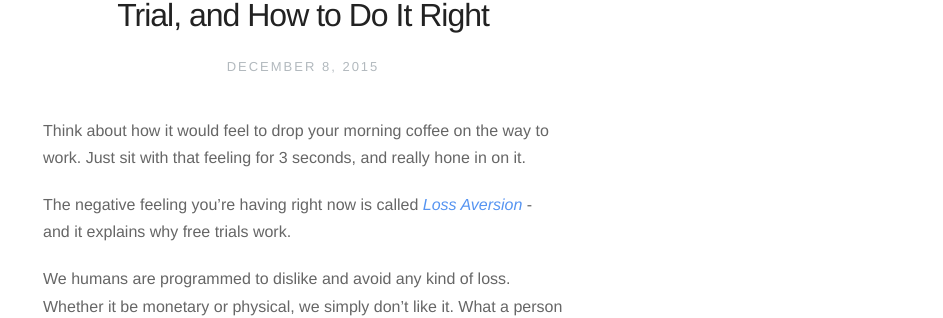
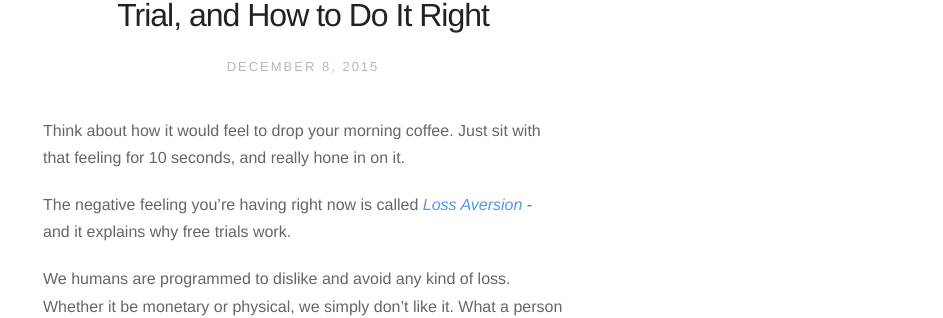
Before and after one commit to willbarrett/willbarrett.github.io, a Jekyll site: the page built from _posts/2015-12-08-free-trial-psychology.markdown, in a window 1280 px wide and 900 px high. Shown: the part 229-547 px from the top of the window, without its empty margins (337-1280 px from the left). Built offline with Jekyll 4.4.1, drawn with Linux system fonts in a browser that asks for light colours; nearby versions of some CDN libraries; Markdown is read by kramdown in place of the engine named in the settings; comment, search, counter and statistics services are not loaded.

Commit message:
Fix first sentence

```diff
--- a/_posts/2015-12-08-free-trial-psychology.markdown
+++ b/_posts/2015-12-08-free-trial-psychology.markdown
@@ -5,7 +5,7 @@ date: "2015-12-08"
 published: true
 ---
 
-Think about how it would feel to drop your morning coffee on the way to work. Just sit with that feeling for 3 seconds, and really hone in on it.
+Think about how it would feel to drop your morning coffee. Just sit with that feeling for 10 seconds, and really hone in on it.
 
 The negative feeling you're having right now is called [*Loss Aversion*](https://en.wikipedia.org/wiki/Loss_aversion) - and it explains why free trials work.
 
```
